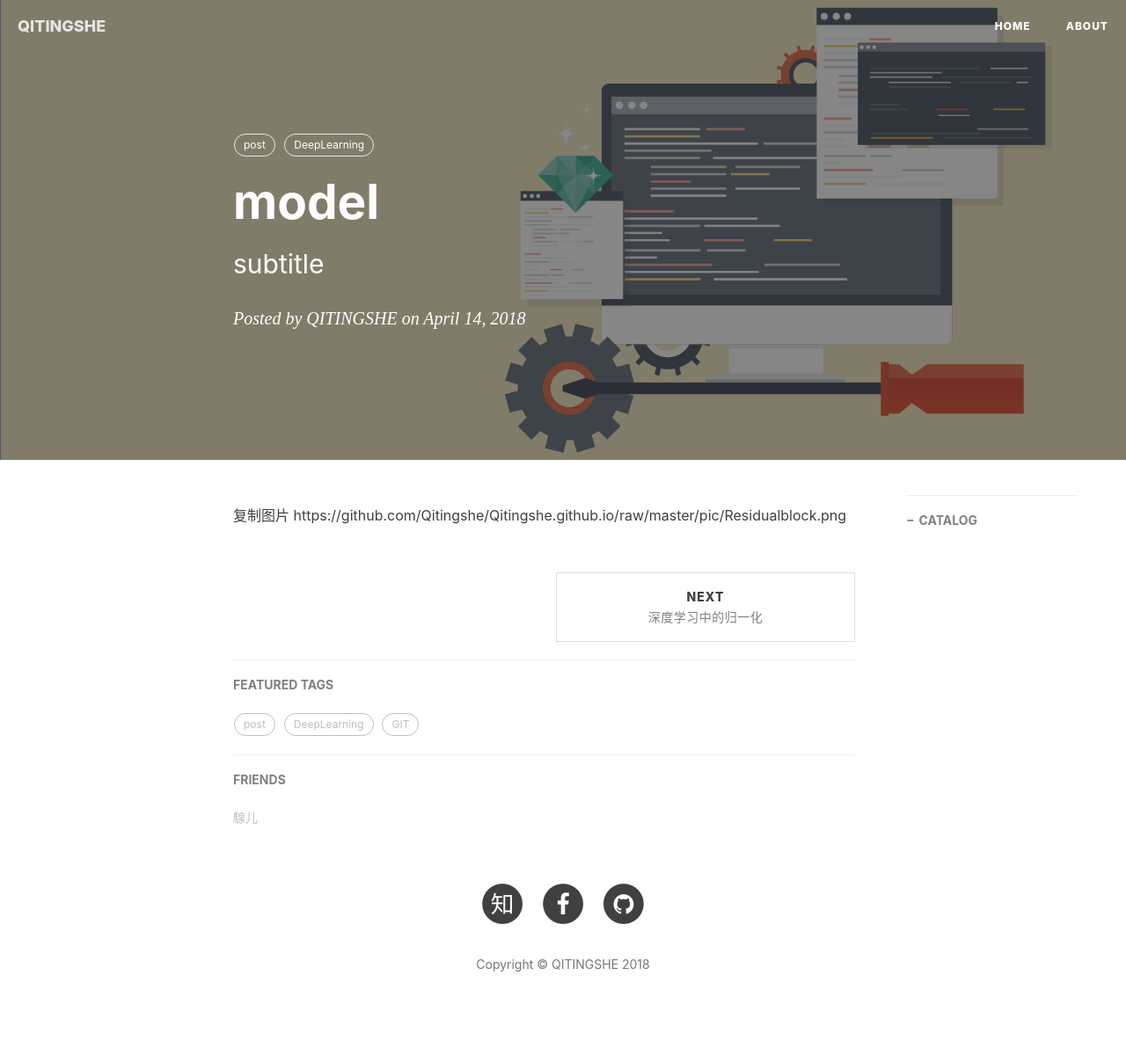
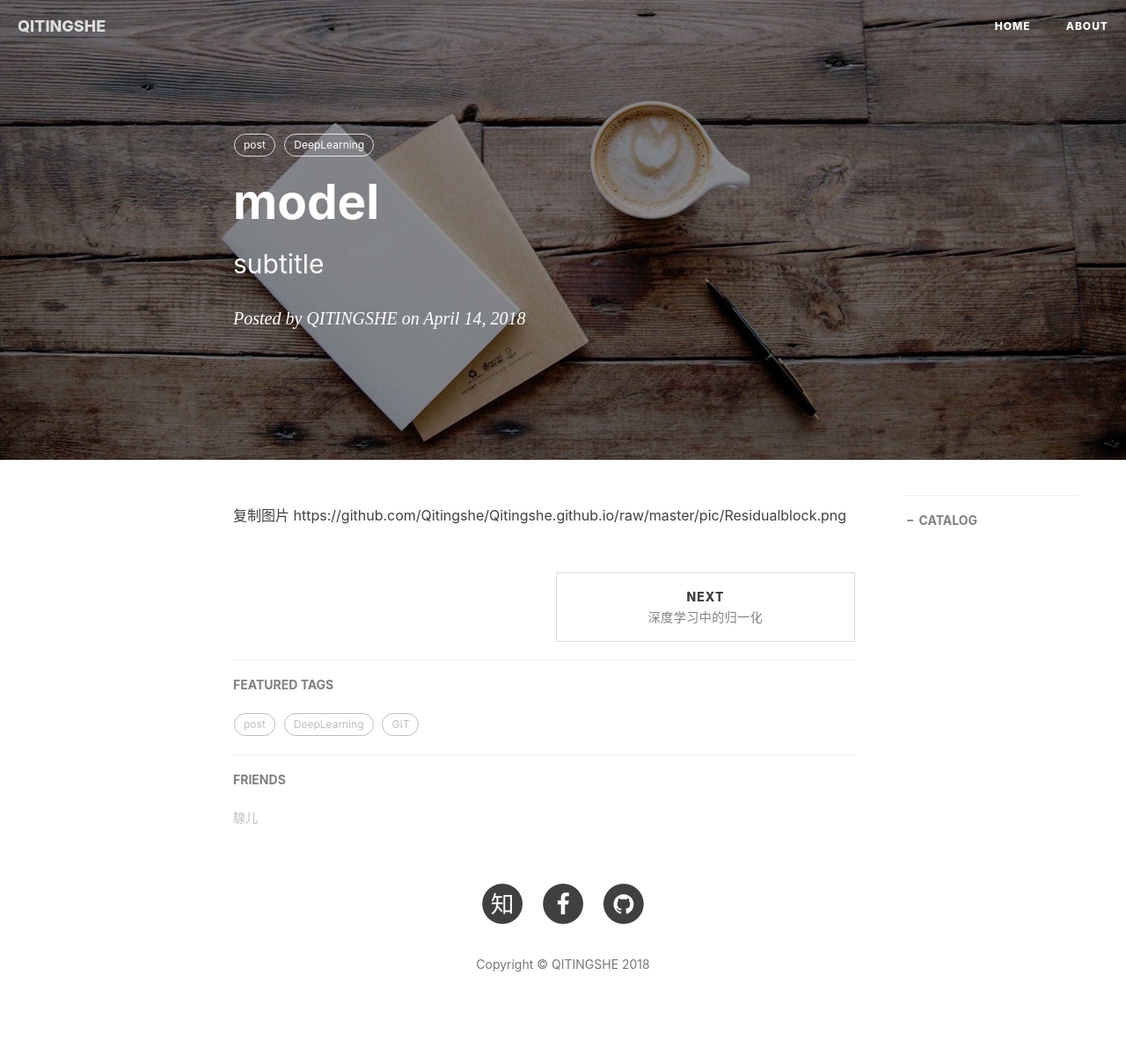
Before and after one commit to Qitingshe/Qitingshe.github.io, a Jekyll site: the page built from _posts/2018-00-00-.md, in a window 1280 px wide. Shown: the whole page at 88% size. Built offline with Jekyll 4.4.1, drawn with Linux system fonts in a browser that asks for light colours; nearby versions of some CDN libraries; comment, search, counter and statistics services are not loaded.

```diff
--- a/_posts/2018-00-00-.md
+++ b/_posts/2018-00-00-.md
@@ -4,7 +4,7 @@
 subtitle:   subtitle
 date:       2018-04-14
 author:     QITINGSHE
-header-img: img/post-bg-debug.png
+header-img: img/post-bg-coffee.jpeg
 catalog: true
 tags:
     - post
```
Also changed, not shown: img/post-bg-YOLO.png.
